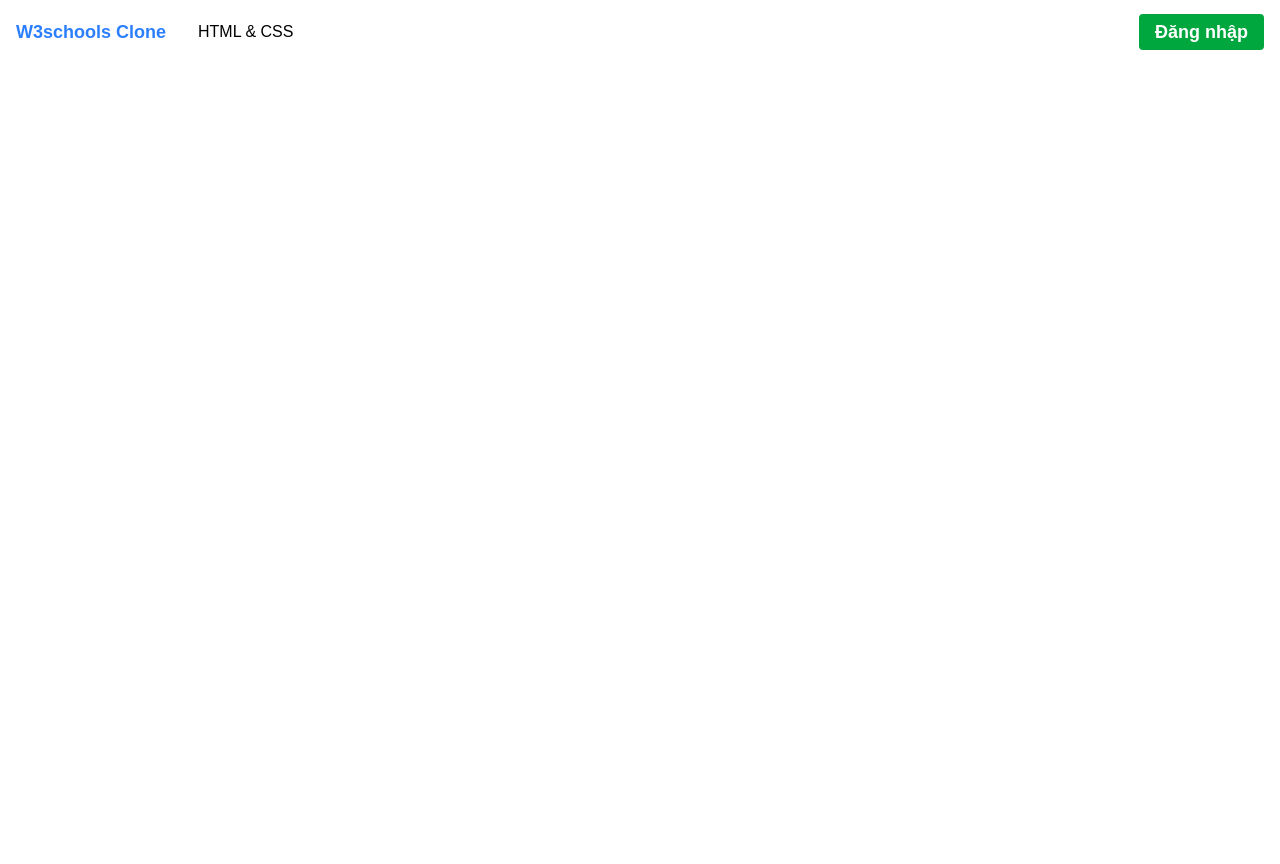
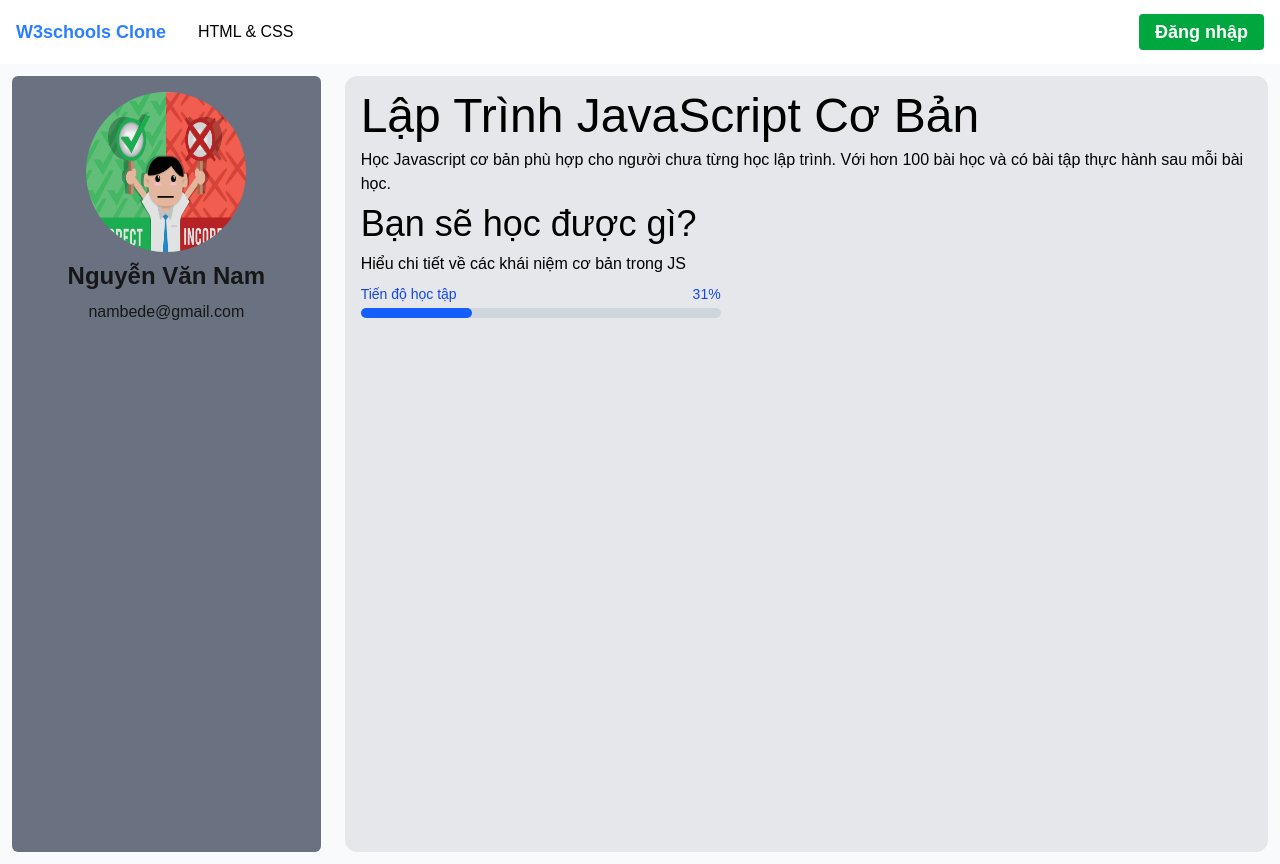
Before and after one commit to khangnhoang/DevSpace, a Next.js app: page /profile in a window 1280 px wide. Before the commit the page ends 800 px from the top, so only its background shows below. Built offline with nearby package versions, Linux system fonts and the light colour scheme; no server answers.

Commit message:
add ProfilePage and create PropressBar

```diff
--- /dev/null
+++ b/app/profile/PropressBar.tsx
@@ -0,0 +1,25 @@
+export default function ProgressBar({ percent }) {
+  // percent là số bạn truyền vào (ví dụ: 31)
+
+  return (
+    <div className="w-full">
+
+      {/* 1. Nhãn hiển thị số % (tùy chọn) */}
+      <div className="flex justify-between mb-1">
+        <span className="text-sm font-medium text-blue-700">Tiến độ học tập</span>
+        <span className="text-sm font-medium text-blue-700">{percent}%</span>
+      </div>
+
+      {/* 2. Thanh Background (Màu xám làm nền) */}
+      <div className="w-full bg-gray-300 rounded-full h-2.5">
+
+        {/* 3. Thanh Tiến Độ (Màu xanh chạy theo %) */}
+        <div
+          className="bg-blue-600 h-2.5 rounded-full transition-all duration-500 ease-out"
+          style={{ width: `${percent}%` }}
+        ></div>
+
+      </div>
+    </div>
+  );
+}
--- a/app/profile/page.tsx
+++ b/app/profile/page.tsx
@@ -1,12 +1,22 @@
+'use client'
+import { useState } from "react"
+import ProgressBar from "./PropressBar"
 
 export default function ProfilePage(){
+
     return (
-        <div className="">
-            <div>
-                <img src="" alt="" />
+        <div className="bg-[#F9FAFB] h-screen w-screen flex">
+            <div className="m-3 w-1/4 flex flex-col items-center gap-2 bg-[#6A7282] p-4 rounded-md">
+                <img src="/correct-incorrect-vector.jpg" alt="Avatar" className="w-40 h-40 rounded-full" />
+                <p className="text-2xl font-bold">Nguyễn Văn Nam</p>
+                <p>nambede@gmail.com</p>
             </div>
-            <div>
-
+            <div className="m-3 w-3/4 flex flex-col gap-2 p-4 text-black bg-gray-200 rounded-xl">
+                <h1 className="text-5xl">Lập Trình JavaScript Cơ Bản</h1>
+                <p>Học Javascript cơ bản phù hợp cho người chưa từng học lập trình. Với hơn 100 bài học và có bài tập thực hành sau mỗi bài học.</p>
+                <h2 className="text-4xl">Bạn sẽ học được gì?</h2>
+                <p>Hiểu chi tiết về các khái niệm cơ bản trong JS</p>
+                <p className="w-90"><ProgressBar percent={31}/></p>
             </div>
         </div>
     )
```
Also changed, not shown: public/correct-incorrect-vector.jpg (added).
